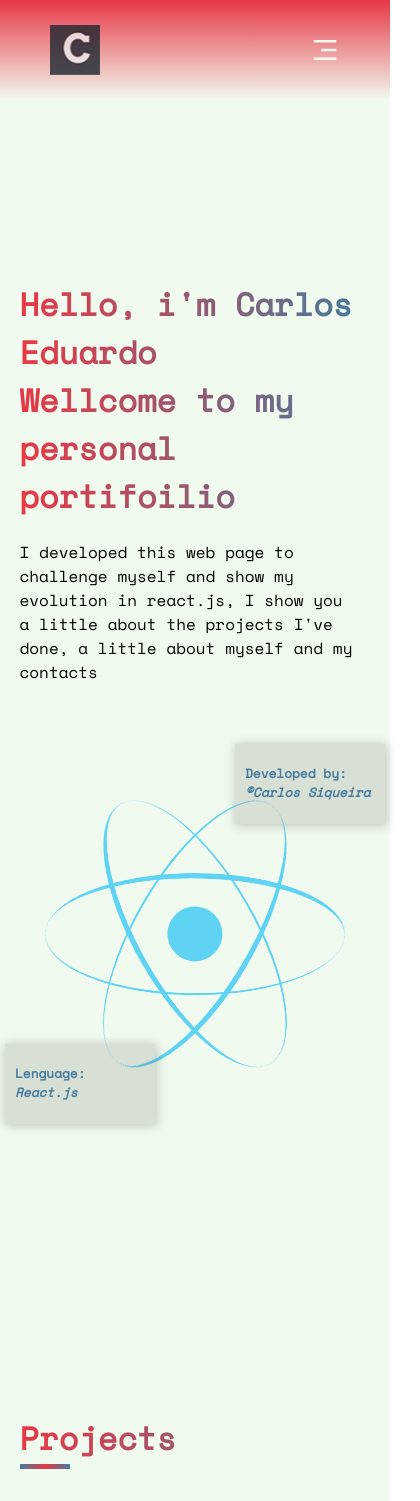
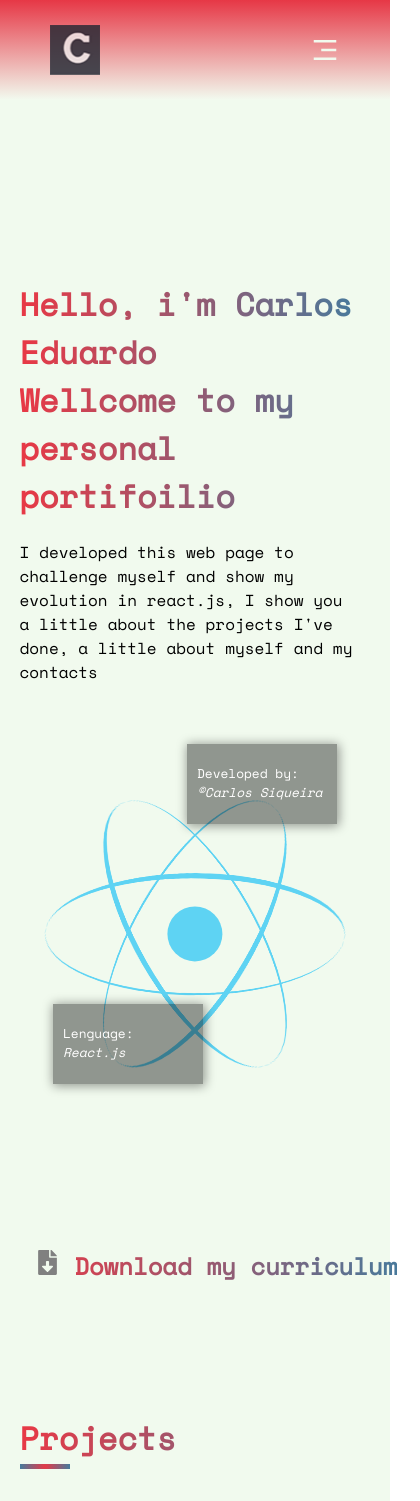
Before and after one commit to caduado13/devcarlossiqueira, a React (Create React App) app: page / in a window 390 px wide. Shown: the top 1501 px of the page, 420 px wide, since content can reach past the window. Built offline with nearby package versions, Linux system fonts and the light colour scheme; a web font is replaced by a local one.

Commit message:
cv for download

```diff
--- a/src/containers/header/Header.jsx
+++ b/src/containers/header/Header.jsx
@@ -3,6 +3,7 @@ import "./header.css";
 import Loop from "../../components/reactLoop/Loop";
 
 import {motion} from "framer-motion";
+import { FaFileDownload } from "react-icons/fa";
 
 const Title = ({text, duration}) =>(
     <>
@@ -25,13 +26,18 @@ const Par = ({text, duration}) =>(
 
 
 function Header(){
+        const publicDir = process.env.PUBLIC_URL
 
         return(<div className="portifolio__header-background section_padding">
         <section className="portifolio__header_section">
+
             <div className="portifolio__header_section-title">
                 <Title text={"Hello, i'm Carlos Eduardo"} duration = {1}/>
                 <Title text={"Wellcome to my personal portifoilio"} duration = {2}/>
                 <Par text={"I developed this web page to challenge myself and show my evolution in react.js, I show you a little about the projects I've done, a little about myself and my contacts"} duration = {3}/>
+                <div className="curriculum-download_div">
+                    <a href={`${publicDir}/Carlos_Siqueira_CV.pdf`} download={"Carlos_Siqueira_CV.pdf"} className="curriculum-download gradient__text" id="download_cv"><FaFileDownload size={25} color="gray" /> Download my curriculum</a>
+                </div>
             </div>
             <div className="portifolio__header_section-image">
                 <div className="portifolio__header_section-image_info1 slit-in-vertical">
--- a/src/containers/header/header.css
+++ b/src/containers/header/header.css
@@ -15,6 +15,7 @@
 .portifolio__header_section-title{
     font-family: var(--font_family);
     padding-right: 5%;
+    position: relative;
 }
 
 .portifolio__header_section h1{
@@ -35,10 +36,10 @@
     width: 150px;
     height: 80px;
     position: absolute;
-    background-color: rgba(0, 0, 0, 0.1);
+    background-color: rgba(0, 0, 0, 0.4);
     z-index: 1;
     font-family: var(--font_family);
-    box-shadow: 1px 1px 10px 1px rgba(0, 0, 0, 0.2);
+    box-shadow: 1px 1px 10px 1px rgba(0, 0, 0, 0.4);
 }
 
 .portifolio__header_section-image_info1{
@@ -50,13 +51,32 @@
 .portifolio__header_section-image_info2 p{
     padding-left: 10px;
     font-size: 0.8rem;
-    color: var(--bg_color_blue);
-    font-weight: bold;
+    color: #fff;
+    font-weight: 200;
 }
 
 .portifolio__header_section-image_info1 span,
 .portifolio__header_section-image_info2 span{
     font-style: italic;
+
+}
+
+.curriculum-download{
+    font-size: 1.5rem;
+    font-weight: 100;
+    border: none;
+    outline: none;
+    text-decoration: none;
+    padding-left: 15px;
+    font-weight: bolder;
+
+}
+
+.curriculum-download_div{
+    position: absolute;
+    bottom: -200px;
+
+    width: 400px;
 
 }
 
@@ -75,8 +95,25 @@
         padding: 30px 5%;
         margin: 0 auto;
     }
+    .curriculum-download_div{
+
+        bottom: -500px;
+
+    }
+
 
     .portifolio__header_section-title{
         padding-bottom: 100px;
     }
 }
+@media screen and (max-width: 768px) {
+    .portifolio__header_section-image_info2{
+        bottom: 0;
+        left: 8px;
+    }
+    .portifolio__header_section-image_info1{
+        bottom:0;
+        right: 8px;
+
+    }
+}
```
Also changed, not shown: 1 other file (tests, documents, lock files or other folders).
